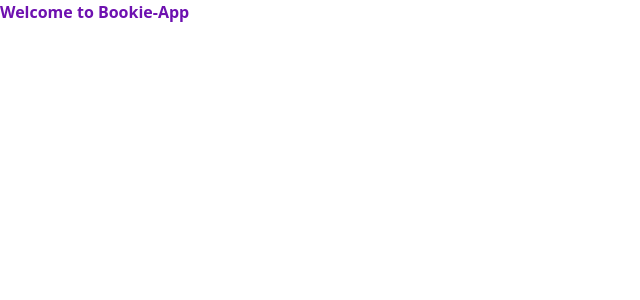
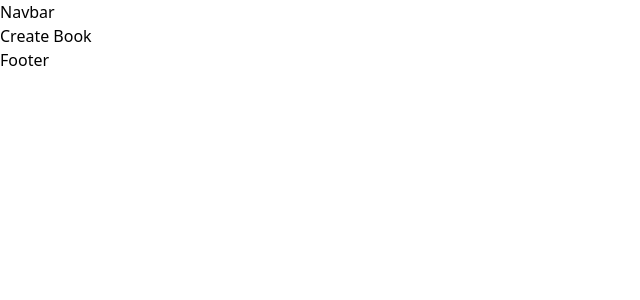
Before and after one commit to BugSlayersC5/Bookie-App, a React (Vite) app: page /create-book in a window 1280 px wide. Shown: the top 300 px of the page, without its empty margins (0-640 px from the left). Built offline with nearby package versions, Linux system fonts and the light colour scheme.

Commit message:
setup: Setup for the react route

```diff
--- a/package.json
+++ b/package.json
@@ -11,7 +11,8 @@
   },
   "dependencies": {
     "react": "^19.1.0",
-    "react-dom": "^19.1.0"
+    "react-dom": "^19.1.0",
+    "react-router": "^7.6.2"
   },
   "devDependencies": {
     "@eslint/js": "^9.25.0",
--- a/src/App.jsx
+++ b/src/App.jsx
@@ -1,9 +1,31 @@
-function App() {
+import {
+  createBrowserRouter,
+  RouterProvider,
+} from "react-router";
+
+import Home from './pages/Home';
+import ViewBook from "./pages/ViewBook";
+import EditBook  from "./pages/EditBook";
+import CreateBook from "./pages/CreateBook";
+import BooksPage from "./pages/BooksPage";
+import NotFound from "./pages/NotFound";
+
+
+const bookieAppRouter = createBrowserRouter(
+  [
+    {path: '/', element: <Home />},
+    {path: '/view-book', element: <ViewBook />},
+    {path: '/edit-book', element: <EditBook />},
+    {path: '/create-book', element: <CreateBook />},
+    {path: '/books-page', element: <BooksPage />},
+    {path: '*', element: <NotFound />}
+  ]
+)
+
+export default function App() {
   return (
     <>
-      <h1 className='font-bold text-purple-800'>Welcome to Bookie-App</h1>
+        <RouterProvider router={bookieAppRouter} />
     </>
   )
 }
-
-export default App
--- /dev/null
+++ b/src/components/Footer.jsx
@@ -0,0 +1,8 @@
+export default function Footer(){
+    return(
+        <div>
+            <h1>Footer</h1>
+        </div>
+
+    );
+}
--- /dev/null
+++ b/src/components/Navbar.jsx
@@ -0,0 +1,8 @@
+export default function Navbar(){
+
+    return(
+        <>
+            <h1>Navbar</h1>
+        </>
+    );
+}
--- /dev/null
+++ b/src/pages/BooksPage.jsx
@@ -0,0 +1,12 @@
+import Navbar from "../components/Navbar";
+import Footer from "../components/Footer";
+
+export default function BooksPage() {
+    return (
+        <>
+        <Navbar />
+            <h1>Books Page</h1>
+        <Footer />
+        </>
+    );
+}
--- /dev/null
+++ b/src/pages/CreateBook.jsx
@@ -0,0 +1,12 @@
+import Navbar from "../components/Navbar";
+import Footer from "../components/Footer";
+
+export default function CreateBook() {
+    return (
+        <>
+            <Navbar />
+            <h1>Create Book</h1>
+            <Footer />
+        </>
+    );
+}
--- /dev/null
+++ b/src/pages/EditBook.jsx
@@ -0,0 +1,14 @@
+import Navbar from "../components/Navbar";
+import Footer from "../components/Footer";
+
+export default function EditBook() {
+    return (
+        <>
+
+            <Navbar />
+            <h1>Edit Book Page</h1>
+            <Footer />
+
+        </>
+    );
+}
--- /dev/null
+++ b/src/pages/Home.jsx
@@ -0,0 +1,12 @@
+import Navbar from "../components/Navbar";
+import Footer from "../components/Footer";
+
+export default function Home() {
+    return (
+        <>
+            <Navbar />
+            <h1 className="text-amber-700">Homepage</h1>
+            <Footer />
+        </>
+    );
+}
--- /dev/null
+++ b/src/pages/NotFound.jsx
@@ -0,0 +1,7 @@
+export default function NotFound() {
+    return (
+        <>
+            <h1>Not found page</h1>
+        </>
+    );
+}
--- /dev/null
+++ b/src/pages/ViewBook.jsx
@@ -0,0 +1,12 @@
+import Navbar from "../components/Navbar";
+import Footer from "../components/Footer";
+
+export default function ViewBook() {
+    return (
+        <>
+            <Navbar />
+            <h1>View Book Page</h1>
+            <Footer />
+        </>
+    );
+}
```
